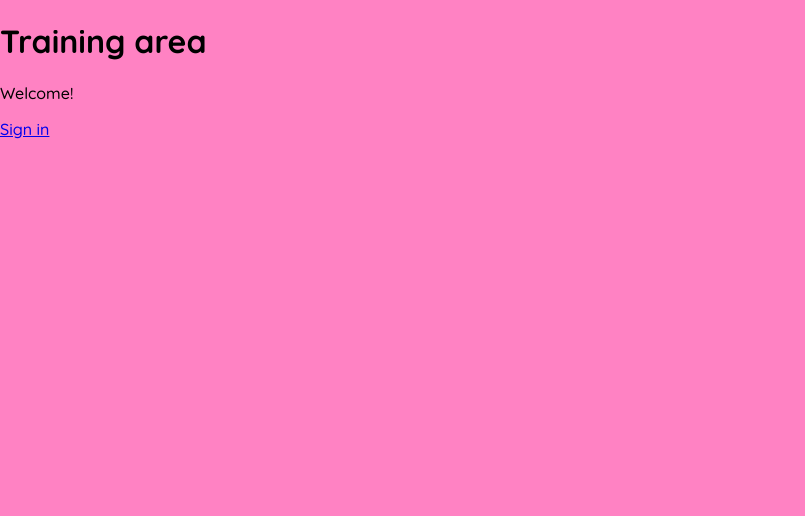
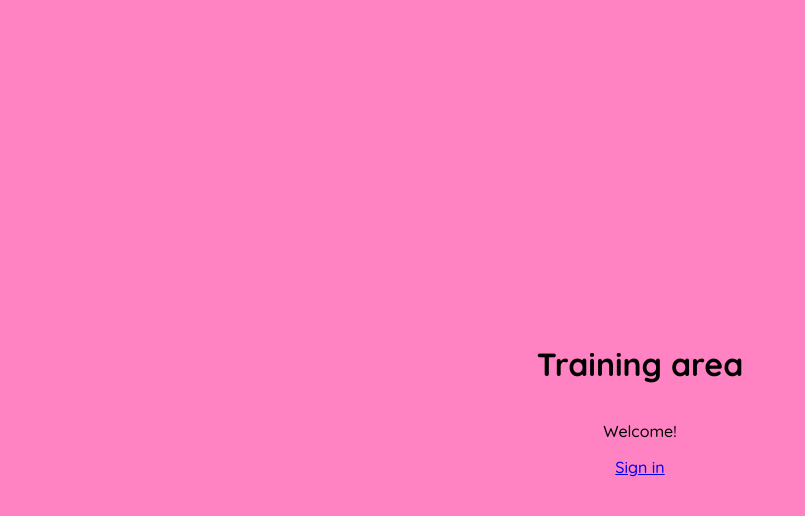
Before and after one commit to elefanterosa/elefanterosa.github.io, a plain HTML site: page index.html in a window 1280 px wide. Shown: the whole page, without its empty margins (0-805 px from the left). Drawn offline with Linux system fonts and the light colour scheme.

Commit message:
Update estilos.css

```diff
--- a/css/estilos.css
+++ b/css/estilos.css
@@ -5,6 +5,11 @@ body {
   margin: 0;
   padding: 0;
   font-family: 'Quicksand', sans-serif;
-
-
 }
+.portada {
+  display: flex;
+  flex-direction:column;
+  align-items: center;
+  justify-content:center;
+  min-height: 100vh;
+}
```
